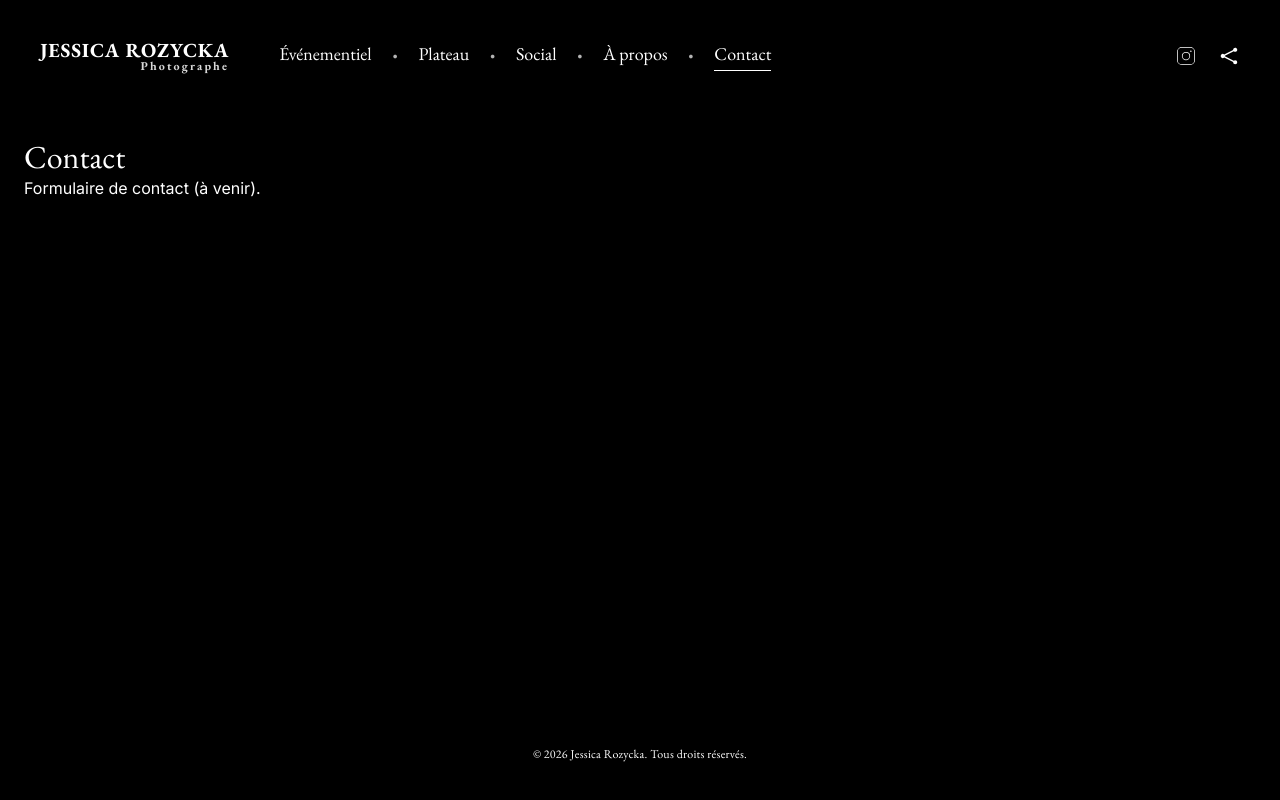
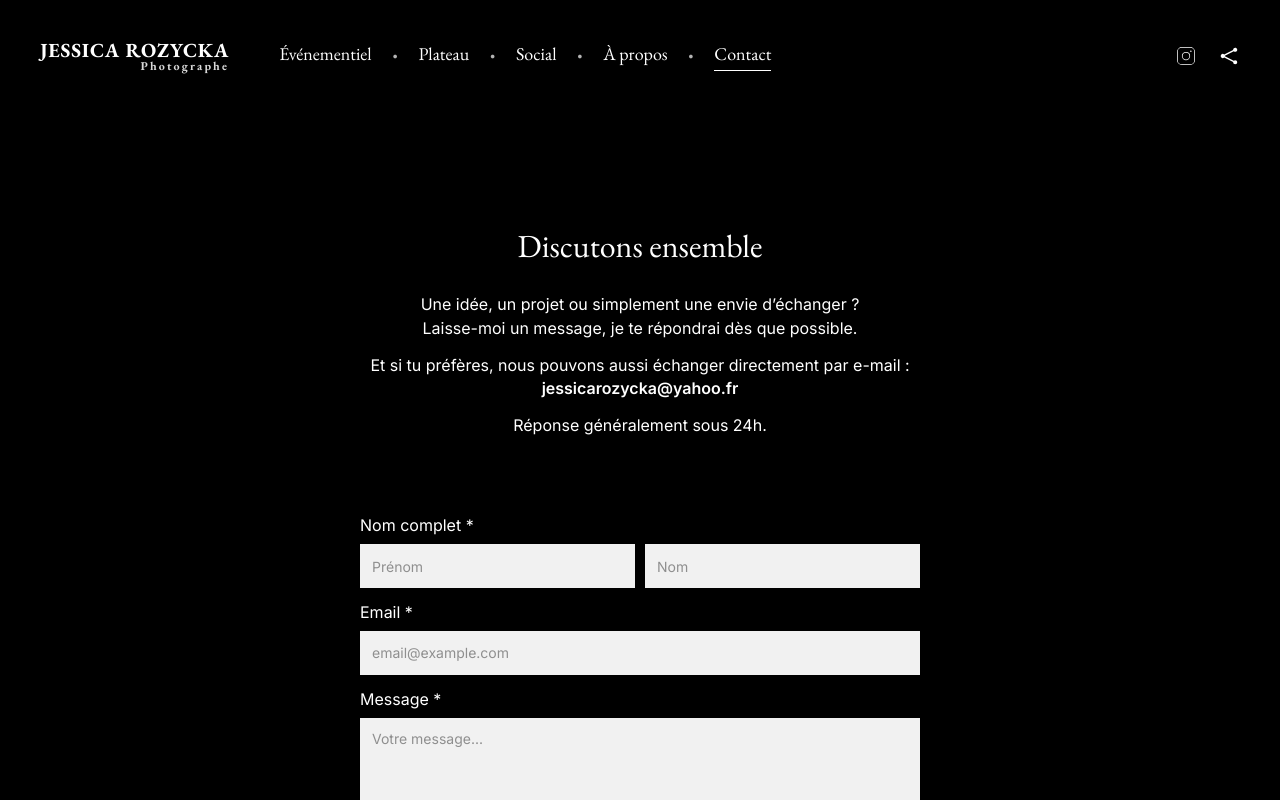
Before and after one commit to El-ia/portfolio-jessica-photographe, a Next.js app in the folder jessica-portfolio/: page /contact in a window 1280 px wide. Built offline with nearby package versions, Linux system fonts and the light colour scheme.

Commit message:
add contact form UI (formspree integration pending)

```diff
--- /dev/null
+++ b/jessica-portfolio/src/app/contact/page.module.css
@@ -0,0 +1,131 @@
+.page {
+  min-height: 100%;
+  display: flex;
+  justify-content: center;
+  padding: 115px 24px 120px;
+  background: #000;
+  color: #fff;
+}
+
+.content {
+  width: 100%;
+  max-width: 720px;
+  display: flex;
+  flex-direction: column;
+  align-items: center;
+}
+
+.intro {
+  max-width: 560px;
+  text-align: center;
+  margin-bottom: 64px;
+}
+
+.title {
+  font-family: var(--font-garamond);
+  font-size: 32px;
+  font-weight: 400;
+  line-height: 1.2;
+  margin-bottom: 28px;
+}
+
+.text {
+  font-size: 16px;
+  line-height: 1.45;
+  margin-bottom: 14px;
+}
+
+.email {
+  font-weight: 600;
+}
+
+.form {
+  width: 100%;
+  max-width: 560px;
+  display: flex;
+  flex-direction: column;
+  align-items: center;
+}
+
+.fieldGroup {
+  width: 100%;
+  margin-bottom: 14px;
+}
+
+.label {
+  display: block;
+  font-size: 16px;
+  line-height: 1.3;
+  margin-bottom: 8px;
+}
+
+.nameRow {
+  display: grid;
+  grid-template-columns: 1fr 1fr;
+  gap: 10px;
+}
+
+.input {
+  width: 100%;
+  height: 44px;
+  padding: 0 12px;
+  border: none;
+  background: #f1f1f1;
+  color: #000;
+  font-size: 14px;
+  outline: none;
+}
+
+.input::placeholder {
+  color: #8f8f8f;
+}
+
+.textarea {
+  height: 140px;
+  padding: 12px;
+  resize: none;
+}
+
+.button {
+  margin-top: 12px;
+  min-width: 132px;
+  height: 40px;
+  border: 1px solid rgba(255, 255, 255, 0.7);
+  background: transparent;
+  color: #fff;
+  font-family: var(--font-garamond);
+  font-size: 14px;
+  letter-spacing: 0.08em;
+  cursor: pointer;
+  transition: opacity 160ms ease;
+}
+
+.button:hover {
+  opacity: 0.7;
+}
+
+.success {
+  margin-top: 18px;
+  font-size: 14px;
+  opacity: 0.8;
+  color: var(--color-text);
+  font-family: var(--font-inter);
+}
+
+.honeypot {
+  display: none;
+}
+
+@media (max-width: 640px) {
+  .page {
+    padding: 100px 20px 80px;
+  }
+
+  .intro {
+    margin-bottom: 40px;
+  }
+
+  .nameRow {
+    grid-template-columns: 1fr;
+  }
+}
--- a/jessica-portfolio/src/app/contact/page.tsx
+++ b/jessica-portfolio/src/app/contact/page.tsx
@@ -1,8 +1,114 @@
-export default function ContactPage() {
-    return (
-      <main style={{ padding: 24 }}>
-        <h1>Contact</h1>
-        <p>Formulaire de contact (à venir).</p>
-      </main>
-    );
-  }
+import styles from "./page.module.css";
+
+type Props = {
+  searchParams?: { success?: string };
+};
+
+export default function ContactPage({ searchParams }: Props) {
+  const success = searchParams?.success === "true";
+
+  return (
+    <main className={styles.page}>
+      <section className={styles.content}>
+        <div className={styles.intro}>
+          <h1 className={styles.title}>Discutons ensemble</h1>
+
+          <p className={styles.text}>
+            Une idée, un projet ou simplement une envie d’échanger ?
+            <br />
+            Laisse-moi un message, je te répondrai dès que possible.
+          </p>
+
+          <p className={styles.text}>
+            Et si tu préfères, nous pouvons aussi échanger directement par e-mail :
+            <br />
+            <a
+              href="mailto:jessicarozycka@yahoo.fr"
+              className={styles.email}
+            >
+              jessicarozycka@yahoo.fr
+            </a>
+          </p>
+
+          <p className={styles.text}>Réponse généralement sous 24h.</p>
+        </div>
+
+        {/* TODO: brancher Formspree ici quand Jessica aura créé le formulaire */}
+        {/* action="https://formspree.io/f/XXXXXXX" method="POST" */}
+
+        <form className={styles.form}>
+          <input
+            type="hidden"
+            name="_subject"
+            value="Nouveau message depuis le portfolio Jessica"
+          />
+
+          <input type="hidden" name="_captcha" value="false" />
+
+          <input
+            type="text"
+            name="_gotcha"
+            className={styles.honeypot}
+            tabIndex={-1}
+            autoComplete="off"
+          />
+
+          <div className={styles.fieldGroup}>
+            <label className={styles.label}>Nom complet *</label>
+
+            <div className={styles.nameRow}>
+              <input
+                type="text"
+                name="firstName"
+                placeholder="Prénom"
+                className={styles.input}
+                required
+              />
+
+              <input
+                type="text"
+                name="lastName"
+                placeholder="Nom"
+                className={styles.input}
+                required
+              />
+            </div>
+          </div>
+
+          <div className={styles.fieldGroup}>
+            <label className={styles.label}>Email *</label>
+
+            <input
+              type="email"
+              name="email"
+              placeholder="email@example.com"
+              className={styles.input}
+              required
+            />
+          </div>
+
+          <div className={styles.fieldGroup}>
+            <label className={styles.label}>Message *</label>
+
+            <textarea
+              name="message"
+              placeholder="Votre message..."
+              className={`${styles.input} ${styles.textarea}`}
+              required
+            />
+          </div>
+
+          <button type="button" className={styles.button}>
+            SUBMIT
+          </button>
+
+          {success && (
+            <p className={styles.success}>
+              Merci pour votre message. Je vous répondrai rapidement.
+            </p>
+          )}
+        </form>
+      </section>
+    </main>
+  );
+}
```
Also changed, not shown: jessica-portfolio/src/components/Lightbox/Lightbox.tsx (+12 -7 lines).
